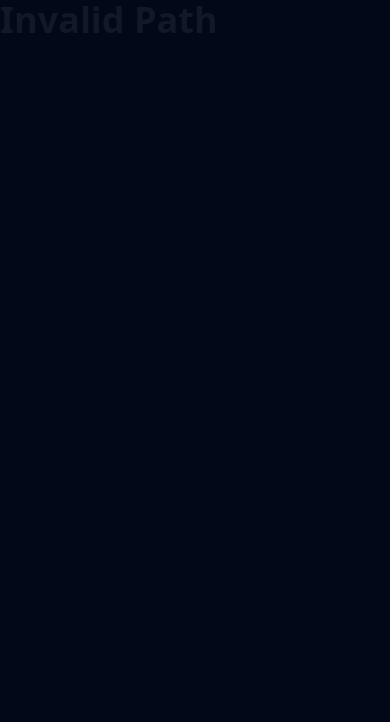
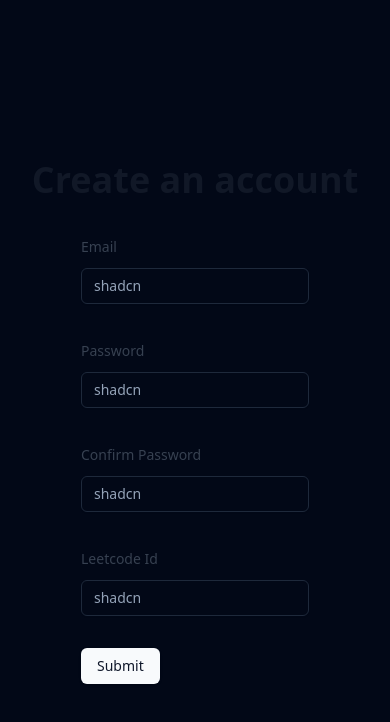
Before and after one commit to DhananjayKhodaskar/leetcode-profile-comparator-frontend, a React (Vite) app: page /auth/signup in a window 390 px wide. Shown: the top 722 px of the page. Built offline with nearby package versions, Linux system fonts and the light colour scheme.

Commit message:
basic form done

```diff
--- a/package.json
+++ b/package.json
@@ -10,9 +10,11 @@
     "preview": "vite preview"
   },
   "dependencies": {
+    "@hookform/resolvers": "^3.9.0",
     "@radix-ui/react-avatar": "^1.1.1",
     "@radix-ui/react-dropdown-menu": "^2.1.2",
     "@radix-ui/react-icons": "^1.3.0",
+    "@radix-ui/react-label": "^2.1.0",
     "@radix-ui/react-slot": "^1.1.0",
     "@radix-ui/react-tooltip": "^1.1.3",
     "apexcharts": "^3.54.0",
@@ -23,10 +25,12 @@
     "react": "^18.3.1",
     "react-apexcharts": "^1.4.1",
     "react-dom": "^18.3.1",
+    "react-hook-form": "^7.53.0",
     "react-router-dom": "^6.26.2",
     "tailwind-merge": "^2.5.3",
     "tailwindcss-animate": "^1.0.7",
-    "uuid": "^10.0.0"
+    "uuid": "^10.0.0",
+    "zod": "^3.23.8"
   },
   "devDependencies": {
     "@eslint/js": "^9.9.0",
--- a/src/App.jsx
+++ b/src/App.jsx
@@ -1,16 +1,21 @@
 import { Routes, Route } from "react-router-dom";
 import Dashboard from "./pages/Dashboard";
 import { ThemeProvider } from "@/components/theme-provider";
+import AuthSideImage from "./components/AuthSideImage";
+import Login from "./pages/Login";
+import SignUp from "./pages/SignUp";
 
 function App() {
   return (
     <ThemeProvider defaultTheme="dark" storageKey="vite-ui-theme">
-      <div className="prose">
-        <Routes>
-          <Route path="/" element={<Dashboard />} />
-          <Route path="*" element={<h1>Invalid Path</h1>} />
-        </Routes>
-      </div>
+      <Routes>
+        <Route path="/" element={<Dashboard />} />
+        <Route path="/auth" element={<AuthSideImage />}>
+          <Route path="login" element={<Login />} />
+          <Route path="signup" element={<SignUp />} />
+        </Route>
+        <Route path="*" element={<h1>Invalid Path</h1>} />
+      </Routes>
     </ThemeProvider>
   );
 }
--- /dev/null
+++ b/src/components/AuthSideImage.jsx
@@ -0,0 +1,17 @@
+import React from "react";
+import { Outlet } from "react-router-dom";
+
+const AuthSideImage = () => {
+  return (
+    <div className="flex min-h-screen">
+      <img
+        src="https://images.unsplash.com/photo-1579546929662-711aa81148cf?q=80&w=2370&auto=format&fit=crop&ixlib=rb-4.0.3&ixid=M3wxMjA3fDB8MHxwaG90by1wYWdlfHx8fGVufDB8fHx8fA%3D%3D"
+        alt="auth-side-image"
+        className="hidden md:block md:w-1/2"
+      />
+      <Outlet />
+    </div>
+  );
+};
+
+export default AuthSideImage;
--- /dev/null
+++ b/src/components/ui/form.jsx
@@ -0,0 +1,133 @@
+import * as React from "react"
+import { Slot } from "@radix-ui/react-slot"
+import { Controller, FormProvider, useFormContext } from "react-hook-form";
+
+import { cn } from "@/lib/utils"
+import { Label } from "@/components/ui/label"
+
+const Form = FormProvider
+
+const FormFieldContext = React.createContext({})
+
+const FormField = (
+  {
+    ...props
+  }
+) => {
+  return (
+    (<FormFieldContext.Provider value={{ name: props.name }}>
+      <Controller {...props} />
+    </FormFieldContext.Provider>)
+  );
+}
+
+const useFormField = () => {
+  const fieldContext = React.useContext(FormFieldContext)
+  const itemContext = React.useContext(FormItemContext)
+  const { getFieldState, formState } = useFormContext()
+
+  const fieldState = getFieldState(fieldContext.name, formState)
+
+  if (!fieldContext) {
+    throw new Error("useFormField should be used within <FormField>")
+  }
+
+  const { id } = itemContext
+
+  return {
+    id,
+    name: fieldContext.name,
+    formItemId: `${id}-form-item`,
+    formDescriptionId: `${id}-form-item-description`,
+    formMessageId: `${id}-form-item-message`,
+    ...fieldState,
+  }
+}
+
+const FormItemContext = React.createContext({})
+
+const FormItem = React.forwardRef(({ className, ...props }, ref) => {
+  const id = React.useId()
+
+  return (
+    (<FormItemContext.Provider value={{ id }}>
+      <div ref={ref} className={cn("space-y-2", className)} {...props} />
+    </FormItemContext.Provider>)
+  );
+})
+FormItem.displayName = "FormItem"
+
+const FormLabel = React.forwardRef(({ className, ...props }, ref) => {
+  const { error, formItemId } = useFormField()
+
+  return (
+    (<Label
+      ref={ref}
+      className={cn(error && "text-destructive", className)}
+      htmlFor={formItemId}
+      {...props} />)
+  );
+})
+FormLabel.displayName = "FormLabel"
+
+const FormControl = React.forwardRef(({ ...props }, ref) => {
+  const { error, formItemId, formDescriptionId, formMessageId } = useFormField()
+
+  return (
+    (<Slot
+      ref={ref}
+      id={formItemId}
+      aria-describedby={
+        !error
+          ? `${formDescriptionId}`
+          : `${formDescriptionId} ${formMessageId}`
+      }
+      aria-invalid={!!error}
+      {...props} />)
+  );
+})
+FormControl.displayName = "FormControl"
+
+const FormDescription = React.forwardRef(({ className, ...props }, ref) => {
+  const { formDescriptionId } = useFormField()
+
+  return (
+    (<p
+      ref={ref}
+      id={formDescriptionId}
+      className={cn("text-[0.8rem] text-muted-foreground", className)}
+      {...props} />)
+  );
+})
+FormDescription.displayName = "FormDescription"
+
+const FormMessage = React.forwardRef(({ className, children, ...props }, ref) => {
+  const { error, formMessageId } = useFormField()
+  const body = error ? String(error?.message) : children
+
+  if (!body) {
+    return null
+  }
+
+  return (
+    (<p
+      ref={ref}
+      id={formMessageId}
+      className={cn("text-[0.8rem] font-medium text-destructive", className)}
+      {...props}>
+      {body}
+    </p>)
+  );
+})
+FormMessage.displayName = "FormMessage"
+
+export {
+  useFormField,
+  Form,
+  FormItem,
+  FormLabel,
+  FormControl,
+  FormDescription,
+  FormMessage,
+  FormField,
+}
--- /dev/null
+++ b/src/components/ui/input.jsx
@@ -0,0 +1,19 @@
+import * as React from "react"
+
+import { cn } from "@/lib/utils"
+
+const Input = React.forwardRef(({ className, type, ...props }, ref) => {
+  return (
+    (<input
+      type={type}
+      className={cn(
+        "flex h-9 w-full rounded-md border border-input bg-transparent px-3 py-1 text-sm shadow-sm transition-colors file:border-0 file:bg-transparent file:text-sm file:font-medium file:text-foreground placeholder:text-muted-foreground focus-visible:outline-none focus-visible:ring-1 focus-visible:ring-ring disabled:cursor-not-allowed disabled:opacity-50",
+        className
+      )}
+      ref={ref}
+      {...props} />)
+  );
+})
+Input.displayName = "Input"
+
+export { Input }
--- /dev/null
+++ b/src/components/ui/label.jsx
@@ -0,0 +1,16 @@
+import * as React from "react"
+import * as LabelPrimitive from "@radix-ui/react-label"
+import { cva } from "class-variance-authority";
+
+import { cn } from "@/lib/utils"
+
+const labelVariants = cva(
+  "text-sm font-medium leading-none peer-disabled:cursor-not-allowed peer-disabled:opacity-70"
+)
+
+const Label = React.forwardRef(({ className, ...props }, ref) => (
+  <LabelPrimitive.Root ref={ref} className={cn(labelVariants(), className)} {...props} />
+))
+Label.displayName = LabelPrimitive.Root.displayName
+
+export { Label }
--- /dev/null
+++ b/src/pages/Login.jsx
@@ -0,0 +1,7 @@
+import React from "react";
+
+const Login = () => {
+  return <div>Login</div>;
+};
+
+export default Login;
--- /dev/null
+++ b/src/pages/SignUp.jsx
@@ -0,0 +1,99 @@
+import React from "react";
+import { zodResolver } from "@hookform/resolvers/zod";
+import { useForm } from "react-hook-form";
+import { Button } from "@/components/ui/button";
+import {
+  Form,
+  FormControl,
+  FormDescription,
+  FormField,
+  FormItem,
+  FormLabel,
+  FormMessage,
+} from "@/components/ui/form";
+import { Input } from "@/components/ui/input";
+import { signUpFormSchema } from "@/validation/signUpSchema";
+
+const SignUp = () => {
+  const form = useForm({
+    resolver: zodResolver(signUpFormSchema),
+    defaultValues: {
+      email: "",
+      password: "",
+      confirmPassword: "",
+      leetcodeId: "",
+    },
+  });
+
+  function onSubmit(values) {
+    console.log(values);
+  }
+
+  return (
+    <div className="flex flex-col w-full justify-center items-center  prose">
+      <Form {...form}>
+        <h1>Create an account</h1>
+        <form onSubmit={form.handleSubmit(onSubmit)} className="space-y-8">
+          <FormField
+            control={form.control}
+            name="email"
+            render={({ field }) => (
+              <FormItem>
+                <FormLabel>Email</FormLabel>
+                <FormControl>
+                  <Input placeholder="shadcn" {...field} />
+                </FormControl>
+                {/* <FormDescription>
+                  This is your public display email.
+                </FormDescription> */}
+                <FormMessage />
+              </FormItem>
+            )}
+          />
+          <FormField
+            control={form.control}
+            name="password"
+            render={({ field }) => (
+              <FormItem>
+                <FormLabel>Password</FormLabel>
+                <FormControl>
+                  <Input type="password" placeholder="shadcn" {...field} />
+                </FormControl>
+                <FormMessage />
+              </FormItem>
+            )}
+          />
+          <FormField
+            control={form.control}
+            name="confirmPassword"
+            render={({ field }) => (
+              <FormItem>
+                <FormLabel>Confirm Password</FormLabel>
+                <FormControl>
+                  <Input type="password" placeholder="shadcn" {...field} />
+                </FormControl>
+                <FormMessage />
+              </FormItem>
+            )}
+          />
+          <FormField
+            control={form.control}
+            name="leetcodeId"
+            render={({ field }) => (
+              <FormItem>
+                <FormLabel>Leetcode Id</FormLabel>
+                <FormControl>
+                  <Input placeholder="shadcn" {...field} />
+                </FormControl>
+                <FormMessage />
+              </FormItem>
+            )}
+          />
+          <Button type="submit">Submit</Button>
+        </form>
+      </Form>
+    </div>
+  );
+};
+
+export default SignUp;
--- /dev/null
+++ b/src/validation/signUpSchema.js
@@ -0,0 +1,12 @@
+import { z } from "zod";
+export const signUpFormSchema = z
+  .object({
+    email: z.string().email().min(5),
+    password: z.string().min(8),
+    confirmPassword: z.string().min(8),
+    leetcodeId: z.string().min(2),
+  })
+  .refine((data) => data.password === data.confirmPassword, {
+    message: "Passwords must match",
+    path: ["confirmPassword"],
+  });
```
Also changed, not shown: 1 other file (tests, documents, lock files or other folders).
